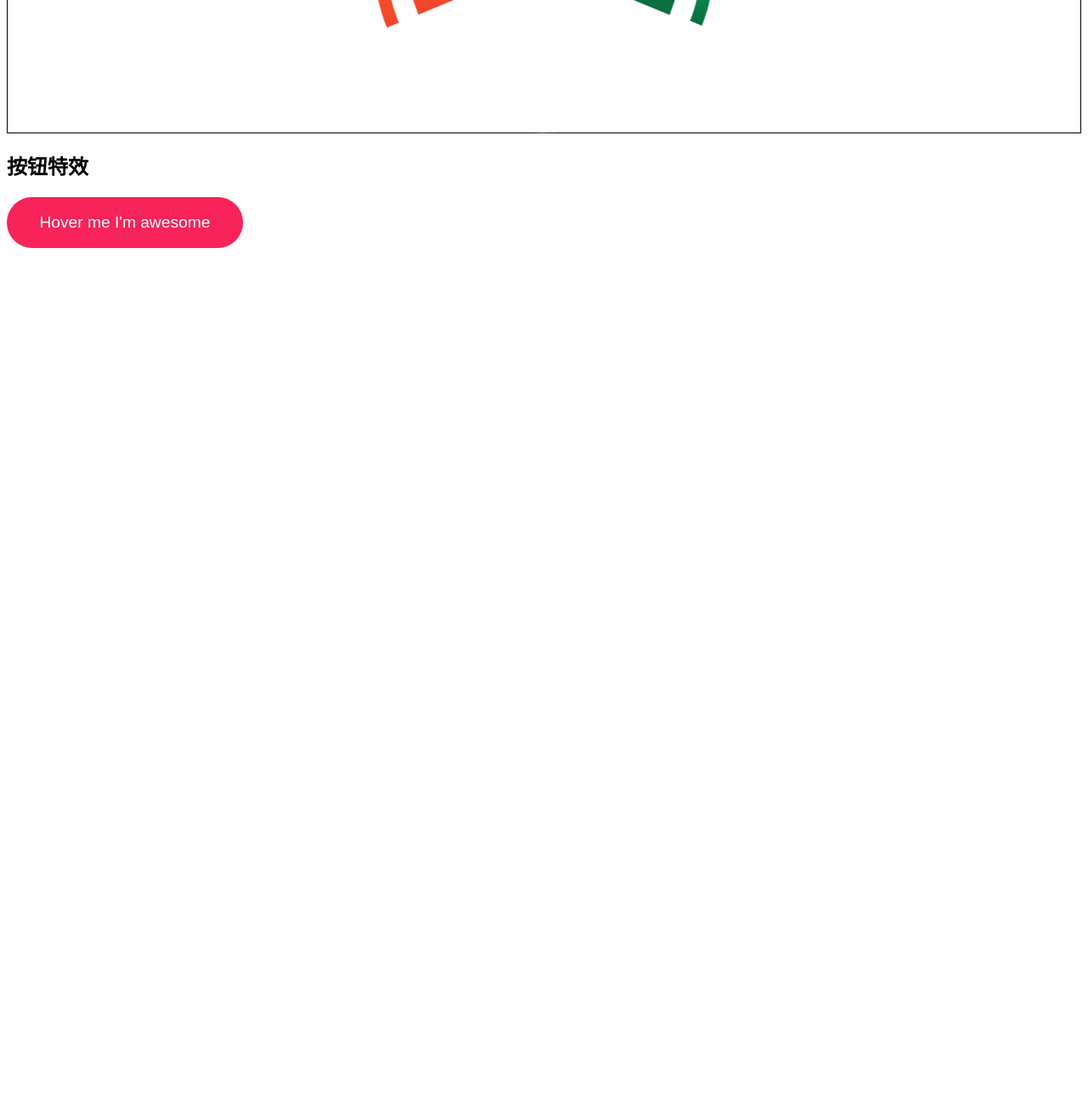
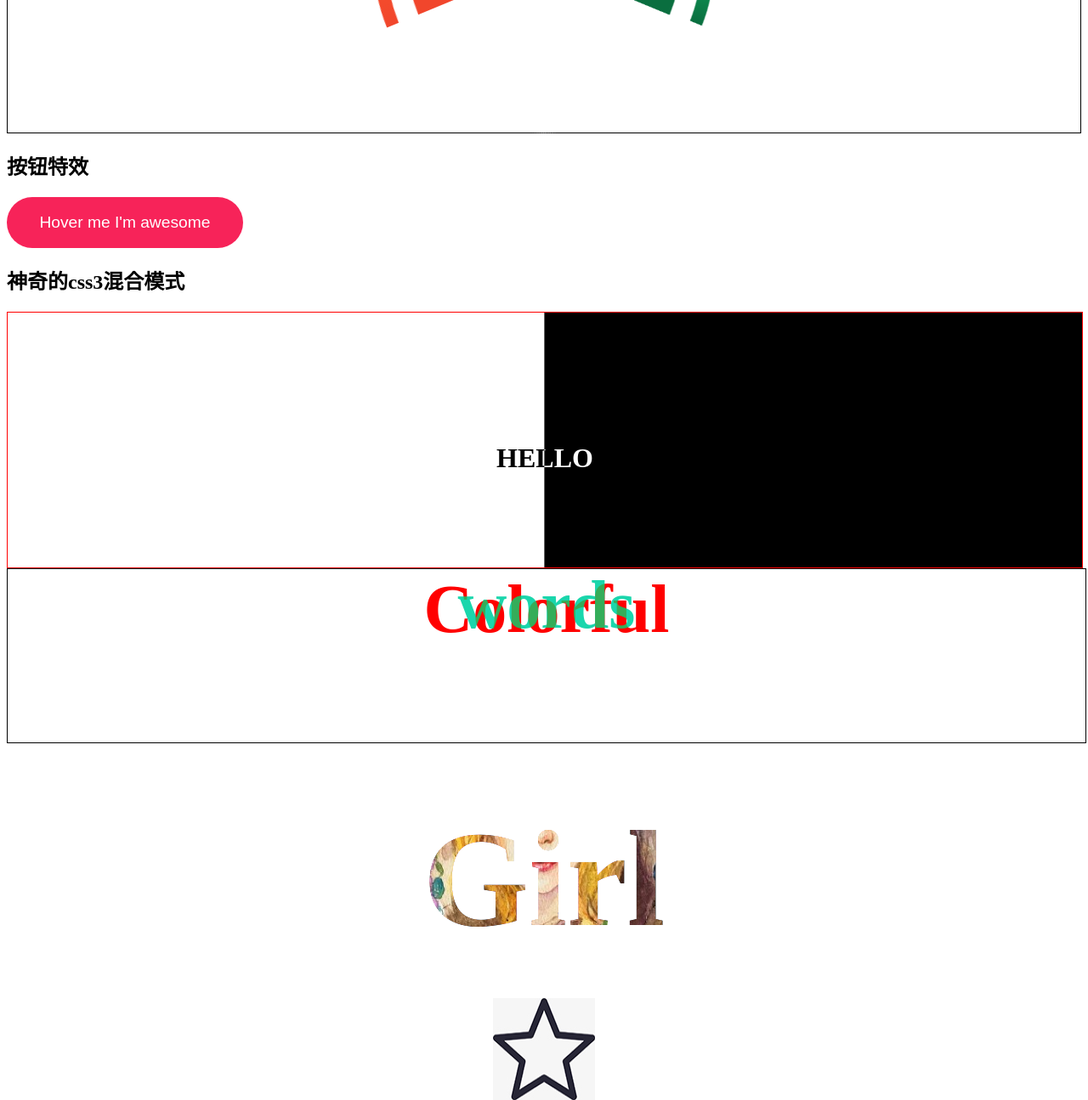
Before and after one commit to Dorisfeng/css_special_effects, a plain HTML site: page index.html in a window 1280 px wide. Shown: the part 3110-4405 px from the top of the page at 85% size. Before the commit the page ends 3410 px from the top, so only its background shows below. Drawn offline with Linux system fonts and the light colour scheme.

Commit message:
css混合模式

```diff
--- a/index.html
+++ b/index.html
@@ -53,13 +53,32 @@
                 <div class='bg'>
                     <div class='point'></div>
                 </div>
-
         </div>
         <h2>按钮特效</h2>
-        <button class='button'><span>Hover me I'm awesome</span></button>
+        <button class='buttonHover'><span>Hover me I'm awesome</span></button>
+        <h2>神奇的css3混合模式</h2>
+        <div class='mix-div1'>
+            <h1>HELLO</h1>
+        </div>
+        <div class='mix-div2'>
+            <div class='isolateContainer'>
+                    <span>Colorful</span>
+                    <span>words</span>
+            </div>
+        </div>
+        <div class='mix-div3'>
+            <div class='pic'></div>
+            <div class='text'>Girl</div>
+        </div>
+        <div  class='mix-div4'>
+            <div  class='pic'>
+            </div>
+        </div>
+
+
     </body>
     <script>
-        document.getElementsByClassName('button')[0].onmousemove=(e)=>{
+        document.getElementsByClassName('buttonHover')[0].onmousemove=(e)=>{
             const x=e.pageX-e.target.offsetLeft;
             const y=e.pageY-e.target.offsetTop;
             e.target.style.setProperty('--x', `${ x }px`)
--- a/index.less
+++ b/index.less
@@ -132,7 +132,7 @@
             transform: translate(-50%, -50%) rotate(150deg);
     }
 }
-.button{
+.buttonHover{
     position: relative;
     appearance: none;
     background: #f72359;
@@ -163,3 +163,83 @@
         --size:400px;
     }
 }
+// css混合模式
+.mix-div1{
+    text-align:center;
+    height:300px;
+    width:100%;
+    line-height: 300px;
+    border:1px solid red;
+    color:#000;
+    background-image:linear-gradient(to right,#fff 49.9%,#000 50%);
+    &>h1{
+        color:#fff;
+        mix-blend-mode: difference
+     }
+}
+.mix-div2{
+    text-align:center;
+    height:200px;
+    width:100%;
+    border:1px solid #000;
+    padding:2px;
+    background:#fff;
+    .isolateContainer{
+        isolation: isolate;//隔离背景的白色
+    }
+    span{
+       font-size:5em;
+       font-weight: bold;
+       display:block;
+       color:red;
+       &:last-child{
+            margin-top:-1.2em;
+            color:#1AD6AC;
+            mix-blend-mode: hard-light
+       }
+    }
+}
+.mix-div3{
+    position:relative;
+    width:100%;
+    height:300px;
+    .pic{
+        position:relative;
+        width:100%;
+        height:100%;
+        background:url(./image/01b6be58fd7f7da8012160f750ebae.JPG@900w_1l_2o_100sh.jpg) no-repeat center
+    }
+    .text{
+        position:absolute;
+        top:50%;
+        left:50%;
+        transform:translate(-50%,-50%);
+        font-size:10em;
+        line-height:320px;
+        width:100%;
+        height:100%;
+        font-weight:800;
+        text-align: center;
+        color:#000;
+        mix-blend-mode: lighten;
+        background-color:#fff
+    }
+}
+.mix-div4{
+    position: relative;
+    .pic{
+        position: absolute;
+        left:50%;
+        transform: translate(-50%);
+        height:120px;
+        width:120px;
+        background-image:url(./image/timg.jpeg),linear-gradient(#f09,#0099ff,#ff00ff);
+        background-blend-mode:lighten;
+        background-size:120px 120px;
+        background-position: 0 0,0 150px;
+        background-repeat: no-repeat
+    }
+    .pic:hover{
+        background-position: 0 0,0 0;
+    }
+}
```
Also changed, not shown: image/01b6be58fd7f7da8012160f750ebae.JPG@900w_1l_2o_100sh.jpg (added), image/timg.jpeg (added).
